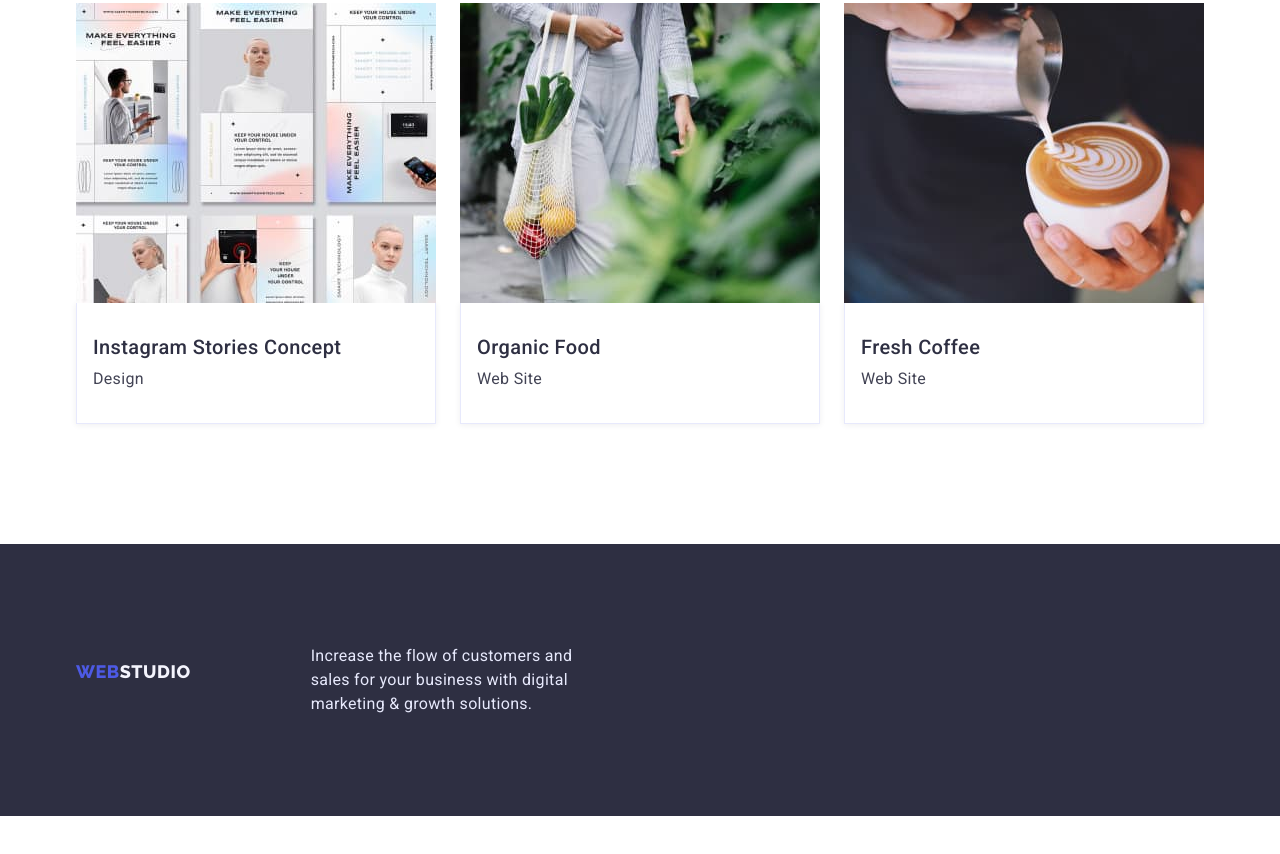
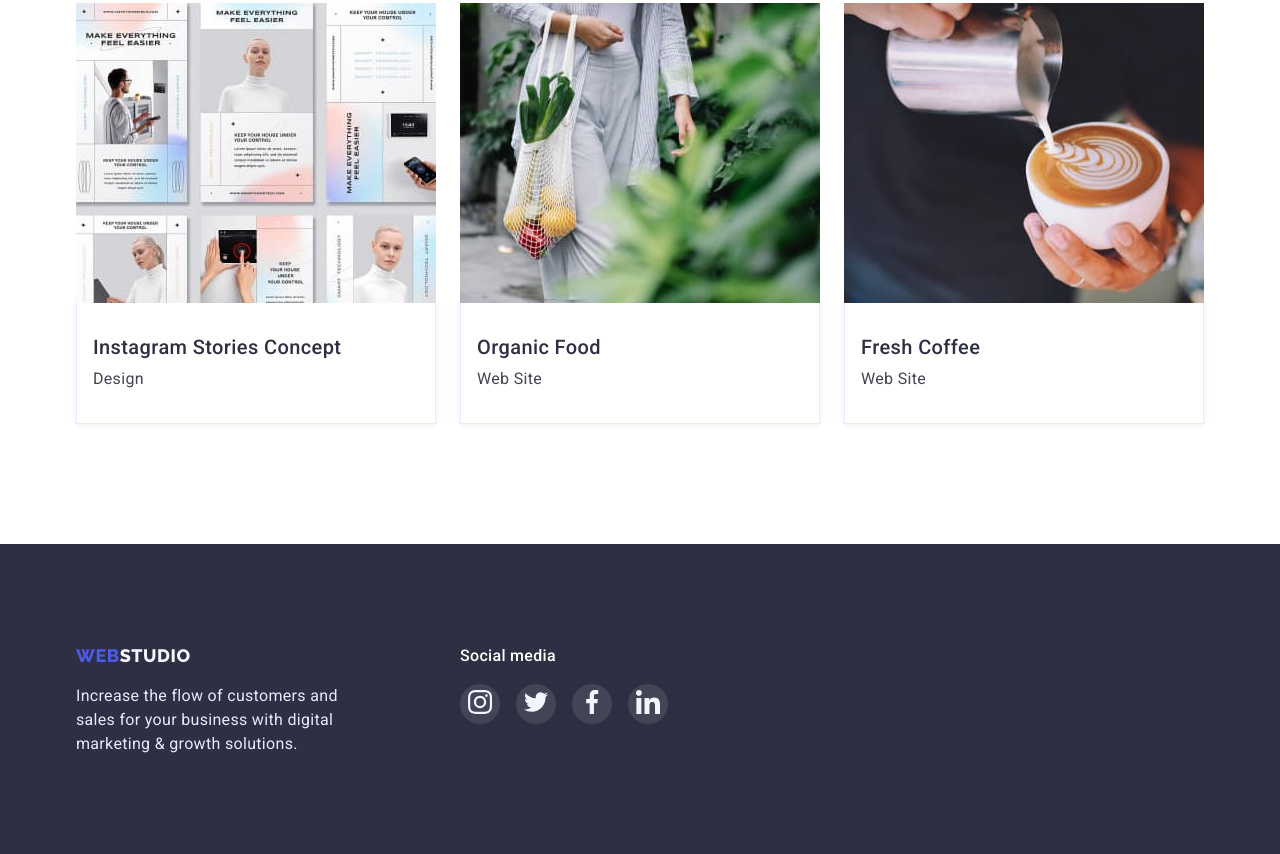
Before and after one commit to DarynaTar/goit-markup-hw-04, a plain HTML site: page portfolio.html in a window 1280 px wide. Shown: the part 1225-2079 px from the top of the page. Before the commit the page ends 2041 px from the top, so only its background shows below. Drawn offline with nearby package versions, Linux system fonts and the light colour scheme.

Commit message:
pre-check commit

```diff
--- a/css/styles.css
+++ b/css/styles.css
@@ -145,7 +145,8 @@ body {
   box-shadow: 0px 1px 6px rgba(46, 47, 66, 0.08);
 }
 
-.portfolio-description:hover {
+.portfolio-description:hover,
+.portfolio-description:focus {
   border: 0.5px solid #f4f4fd;
   box-shadow: 0px 1px 6px rgba(46, 47, 66, 0.08),
     0px 1px 1px rgba(46, 47, 66, 0.16), 0px 2px 1px rgba(46, 47, 66, 0.08);
@@ -493,7 +494,8 @@ body {
   fill: currentColor;
 }
 
-.customes-link:hover {
+.customes-link:hover
+.customes-link:focus {
   border-color: #404bbf;
   color: #404bbf;
 }
--- a/portfolio.html
+++ b/portfolio.html
@@ -182,6 +182,7 @@
     </section>
     <footer class="footer">
       <div class="container">
+        <div class footer-right>
         <a href="./index.html" class="logo link footer"
           >WEB<span class="logo-white">STUDIO</span></a
         >
@@ -190,6 +191,40 @@
           digital marketing & growth solutions.
         </p>
       </div>
+      <div class="social-media">
+        <h2 class="soc-media-title">Social media</h2>
+        <ul class="cos-media-list list">
+          <li class="soc-media-item">
+            <a href="" class="soc-media-link link">
+              <svg class="soc-media-icon" width="24" height="24">
+                <use href="./images/icons.svg#icon-instagram"></use>
+              </svg>
+            </a>
+          </li>
+          <li class="soc-media-item">
+            <a href="" class="soc-media-link link">
+              <svg class="soc-media-icon" width="24" height="24">
+                <use href="./images/icons.svg#icon-twitter"></use>
+              </svg>
+            </a>
+          </li>
+          <li class="soc-media-item">
+            <a href="" class="soc-media-link link">
+              <svg class="soc-media-icon" width="24" height="24">
+                <use href="./images/icons.svg#icon-facebook"></use>
+              </svg>
+            </a>
+          </li>
+          <li class="soc-media-item">
+            <a href="" class="soc-media-link link">
+              <svg class="soc-media-icon" width="24" height="24">
+                <use href="./images/icons.svg#icon-linkedin"></use>
+              </svg>
+            </a>
+          </li>
+        </ul>
+      </div>
+      </div>
     </footer>
   </body>
 </html>
```
